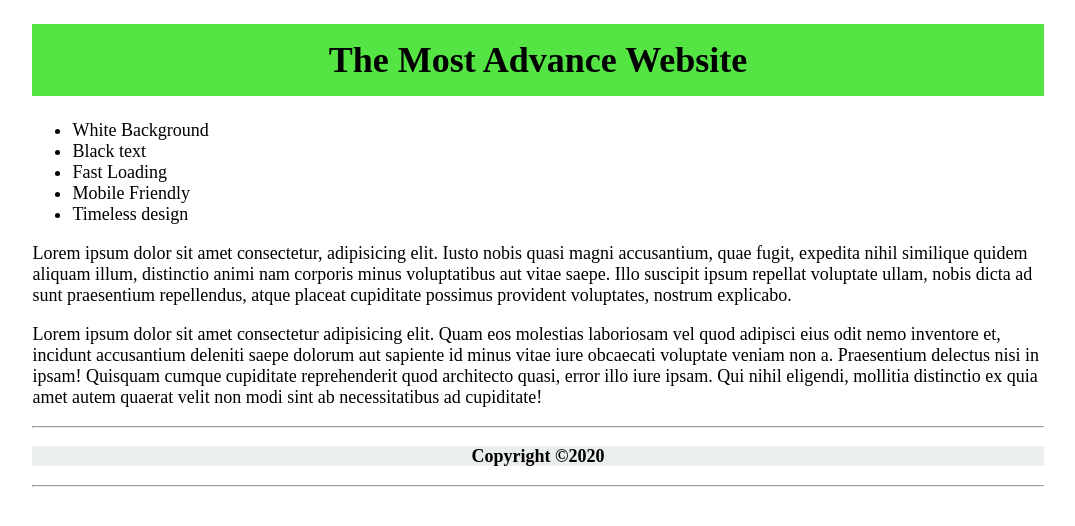
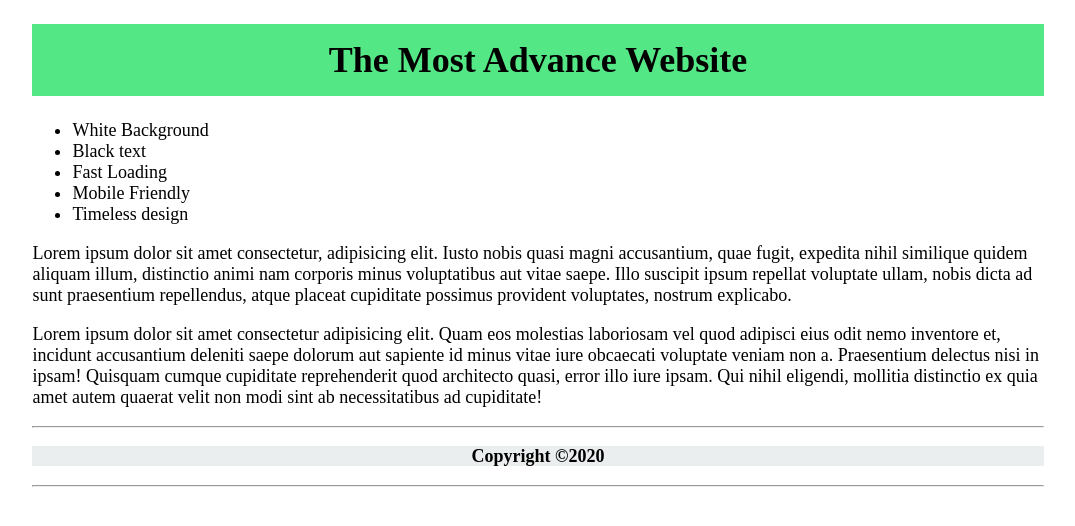
Before and after one commit to sawankumar-tak-au7/advance-site-demo, a plain HTML site: page index.html in a window 1280 px wide. Shown: the whole page, without its empty margins (102-1177 px from the left). Drawn offline with Linux system fonts and the light colour scheme.

Commit message:
Header Color changed

```diff
--- a/style.css
+++ b/style.css
@@ -6,7 +6,7 @@ body {
   margin: auto;
 }
 h1 {
-  background: #54e545;
+  background: #54e785;
   padding: 15px;
   text-align: center;
 }
```
